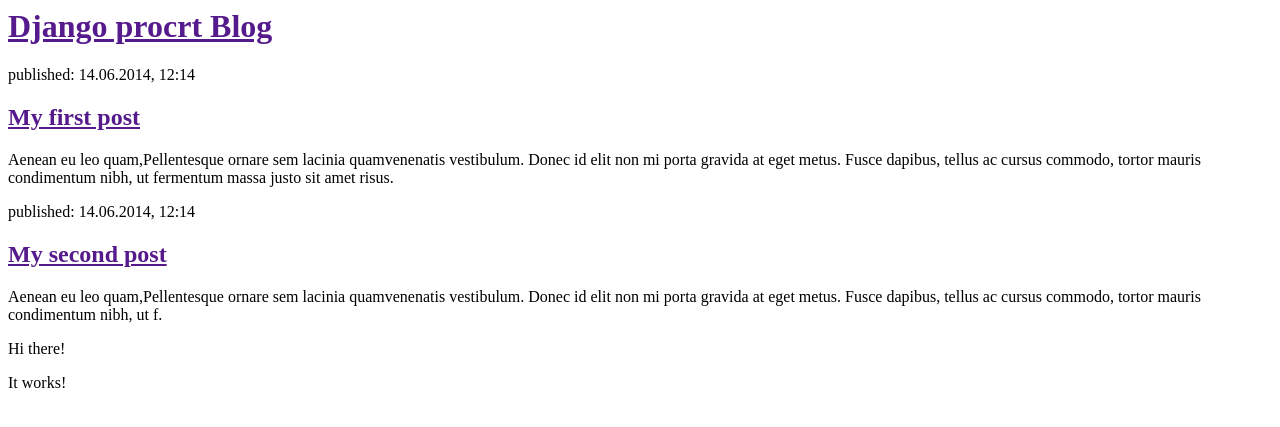
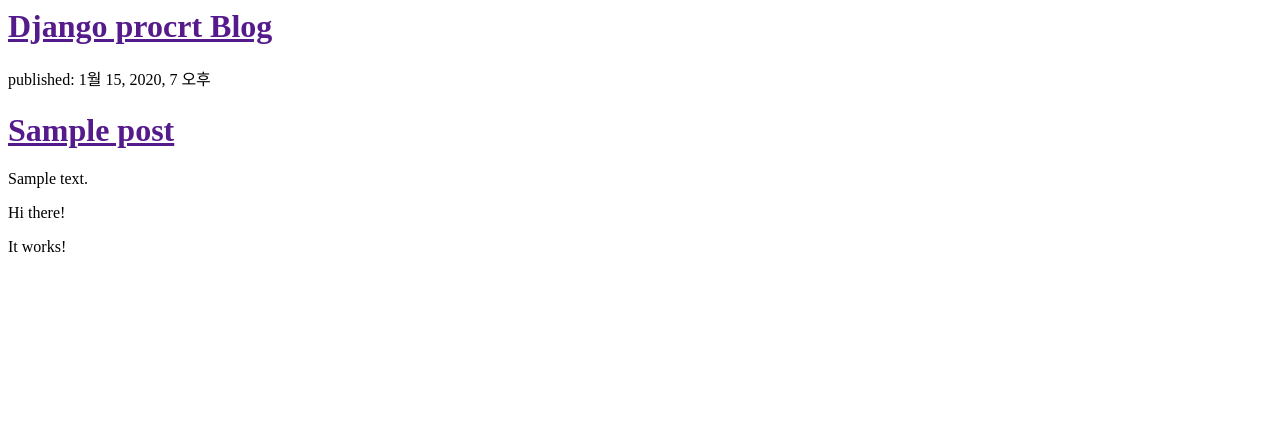
Before and after one commit to procrt/my-first-blog, a Django app: page / in a window 1280 px wide. Shown: the top 427 px of the page. Run offline with Django 3.2, Linux system fonts and the light colour scheme; tables that the repository leaves empty hold one stand-in row (values such as "Sample post").

Commit message:
Modified templates to display posts from datdabase.

```diff
--- a/blog/templates/blog/post_list.html
+++ b/blog/templates/blog/post_list.html
@@ -7,17 +7,15 @@
 			<h1><a href="">Django procrt Blog</a></h1>
 		</div>
 
+		{% for post in posts %}
+
 		<div>
-			<p>published: 14.06.2014, 12:14</p>
-			<h2><a href="">My first post</a></h2>
-			<p>Aenean eu leo quam,Pellentesque ornare sem lacinia quamvenenatis vestibulum. Donec id elit non mi porta gravida at eget metus. Fusce dapibus, tellus ac cursus commodo, tortor mauris condimentum nibh, ut fermentum massa justo sit amet risus.</p>
+			<p>published: {{ post.published_date }}</p>
+			<h1><a href="">{{ post.title }}</a></h1>
+			<p>{{ post.text|linebreaksbr }}</p>
 		</div>
 
-		<div>
-			<p>published: 14.06.2014, 12:14</p>
-			<h2><a href="">My second post</a></h2>
-			<p>Aenean eu leo quam,Pellentesque ornare sem lacinia quamvenenatis vestibulum. Donec id elit non mi porta gravida at eget metus. Fusce dapibus, tellus ac cursus commodo, tortor mauris condimentum nibh, ut f.</p>
-		<div>
+		{% endfor %}
 
 		<p>Hi there!</p>
 		<p>It works!</p>
--- a/blog/views.py
+++ b/blog/views.py
@@ -1,6 +1,11 @@
 from django.shortcuts import render
+from django.utils import timezone
+from .models import Post
 
 # Create your views here.
 
+
+
 def post_list(request):
-	return render(request, 'blog/post_list.html', {})
+	posts = Post.objects.filter(published_date__lte=timezone.now()).order_by('published_date')
+	return render(request, 'blog/post_list.html', {'posts': posts})
```
Also changed, not shown: 2 other files.
